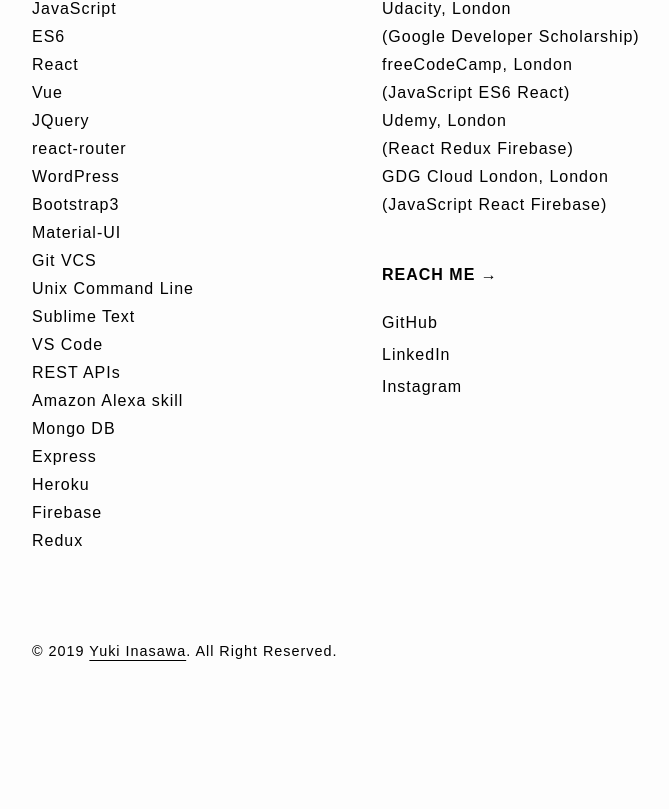
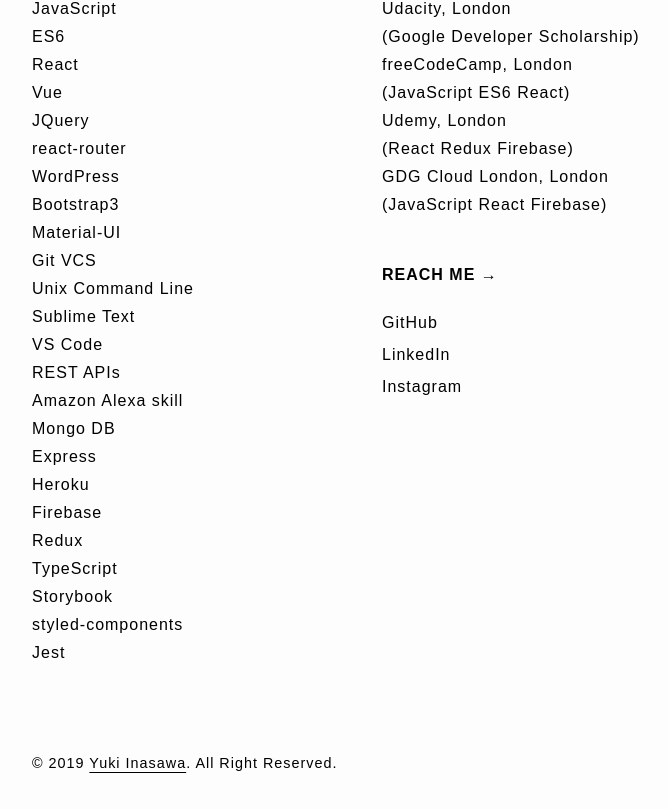
Before and after one commit to Yukichka/Yuki-app, a React (Create React App) app: page /about in a window 1280 px wide. Shown: the part 391-1200 px from the top of the page, without its empty margins (298-967 px from the left). Before the commit the page ends 1170 px from the top, so only its background shows below. Built offline with nearby package versions, Linux system fonts and the light colour scheme.

Commit message:
about new skill added

```diff
--- a/src/components/About.js
+++ b/src/components/About.js
@@ -40,6 +40,10 @@
               <li>Heroku</li>
               <li>Firebase</li>
               <li>Redux</li>
+              <li>TypeScript</li>
+              <li>Storybook</li>
+              <li>styled-components</li>
+              <li>Jest</li>
             </ul>
           </Grid>
           <Grid item xs={12} sm={6} className="about-grid">
--- a/src/components/Header.js
+++ b/src/components/Header.js
@@ -23,7 +23,7 @@
       this.closeSearch();
       this.closeMobileSearch();
       this.closeNav();
-      console.log("You changed the page to: ", location.pathname);
+      // console.log("You changed the page to: ", location.pathname);
     });
   }
   componentWillUnmount() {
--- a/src/components/Search.js
+++ b/src/components/Search.js
@@ -13,7 +13,7 @@
   }
 
   getInfo = inputStr => {
-    console.log("getInfo, input: ", inputStr);
+    // console.log("getInfo, input: ", inputStr);
     let filtered = [];
     const inputStrLowerCase = inputStr.toLowerCase();
     allProjects.forEach(project => {
@@ -21,25 +21,25 @@
         const hasText =
           techItem.toLowerCase().indexOf(inputStrLowerCase) !== -1;
         const wasInTheList = filtered.find(el => el === techItem) !== undefined;
-        console.log(
-          "tech",
-          techItem,
-          "hasText",
-          hasText,
-          "wasInTheList",
-          wasInTheList
-        );
+        // console.log(
+        //   "tech",
+        //   techItem,
+        //   "hasText",
+        //   hasText,
+        //   "wasInTheList",
+        //   wasInTheList
+        // );
 
         if (hasText && !wasInTheList) filtered.push(techItem);
       });
     });
 
-    console.log("filtered list:", filtered);
+    // console.log("filtered list:", filtered);
 
     this.setState({
       results: filtered
     });
-    console.log(this.state.results);
+    // console.log(this.state.results);
   };
 
   handleInputChange = () => {
--- a/src/components/Suggestions.js
+++ b/src/components/Suggestions.js
@@ -21,7 +21,7 @@
         <li>{el}</li>
       </Link>
     ));
-    console.log("props:", this.props.results, options);
+    // console.log("props:", this.props.results, options);
     return (
       <div>
         <ul className="suggestions-lists">{options}</ul>
```
